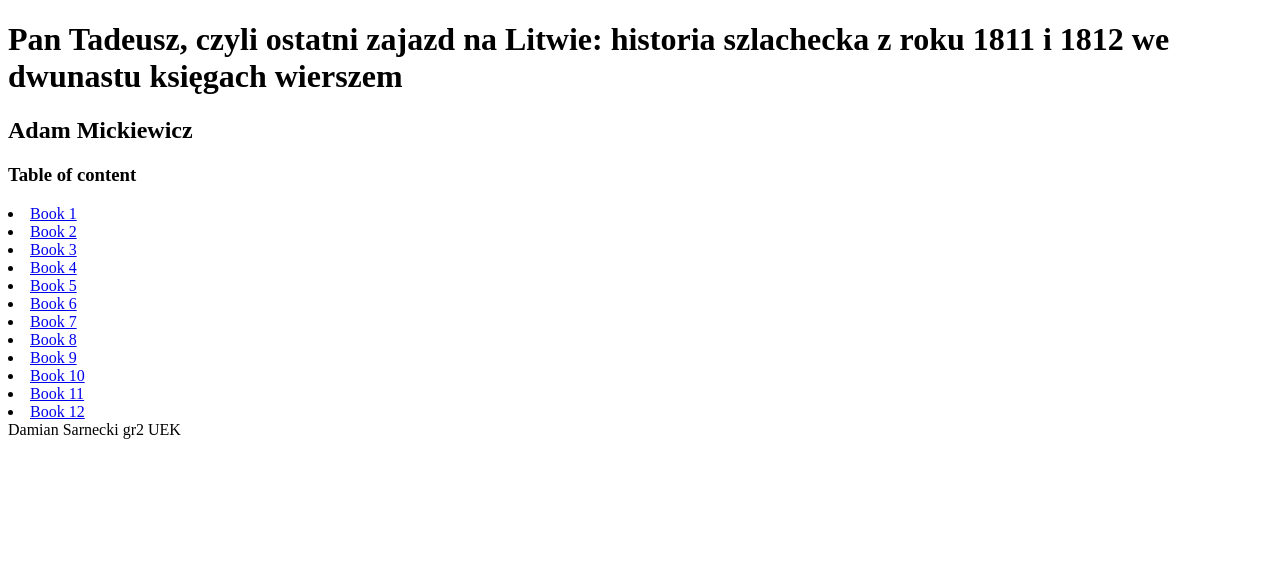
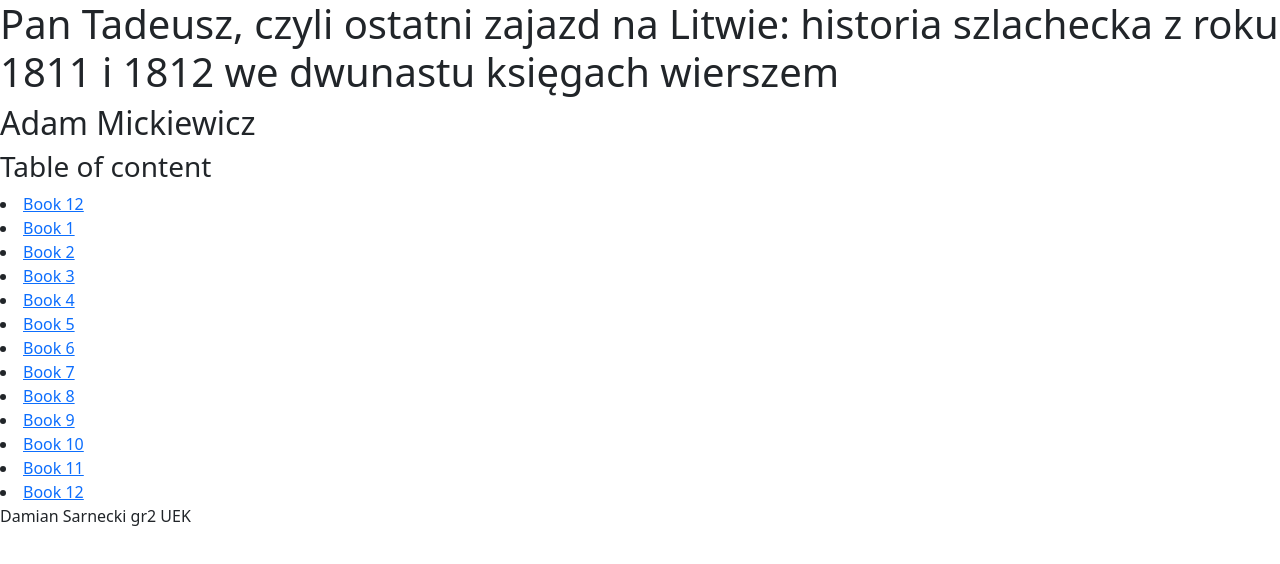
Before and after one commit to DamianSarnecki1/PanTadeusz, a plain HTML site: page index.html in a window 1280 px wide. Drawn offline with nearby package versions, Linux system fonts and the light colour scheme.

Commit message:
bookstrap add to index file

```diff
--- a/index.html
+++ b/index.html
@@ -3,7 +3,11 @@
 <head>
     <meta charset="UTF-8">
     <meta name="viewport" content="width=device-width, initial-scale=1.0">
+    <link href="https://cdn.jsdelivr.net/npm/bootstrap@5.3.3/dist/css/bootstrap.min.css" rel="stylesheet" integrity="sha384-QWTKZyjpPEjISv5WaRU9OFeRpok6YctnYmDr5pNlyT2bRjXh0JMhjY6hW+ALEwIH" crossorigin="anonymous">
+    <script src="https://cdn.jsdelivr.net/npm/bootstrap@5.3.3/dist/js/bootstrap.bundle.min.js" integrity="sha384-YvpcrYf0tY3lHB60NNkmXc5s9fDVZLESaAA55NDzOxhy9GkcIdslK1eN7N6jIeHz" crossorigin="anonymous"></script>
+
     <title>Sir Tadeusz</title>
+
 </head>
 <body>
     <header>
@@ -17,6 +21,7 @@
     <section>
         <h3>Table of content</h3>
         <ui>
+            <li><a href="index.html">Book 12</a></li>
             <li><a href="k1.html">Book 1</a></li>
             <li><a href="k2.html">Book 2</a></li>
             <li><a href="k3.html">Book 3</a></li>
```
